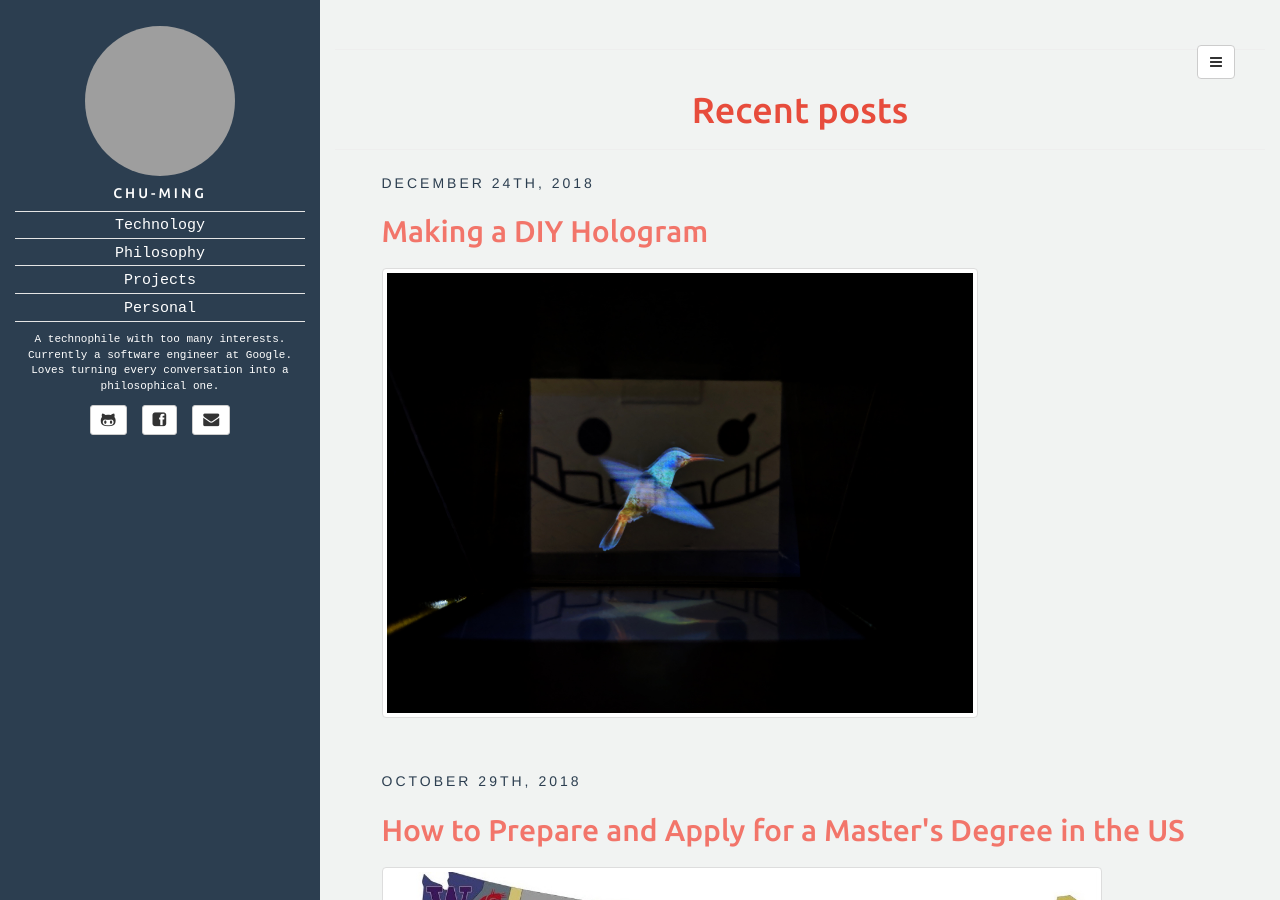
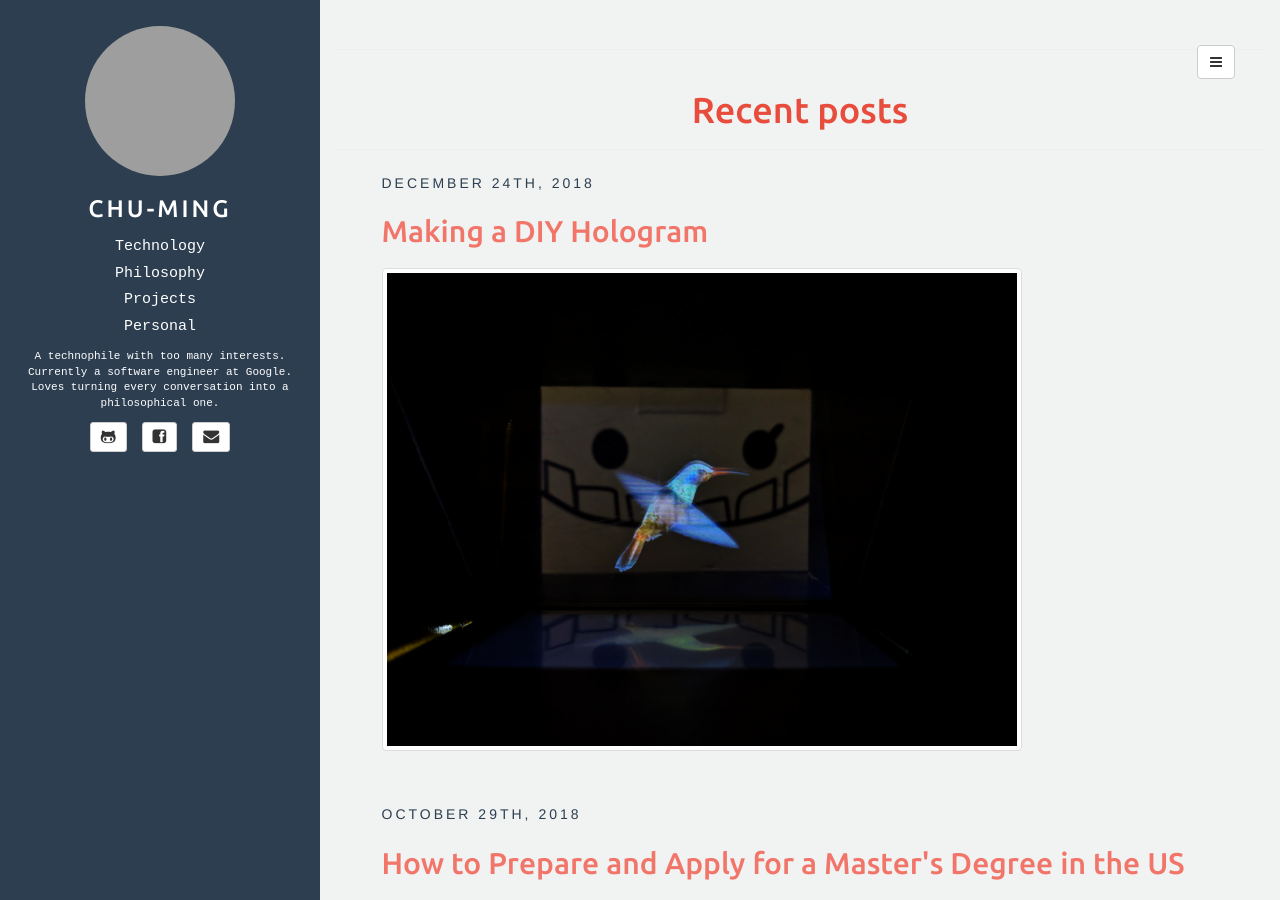
Before and after one commit to changchuming/changchuming.github.io, a Jekyll site: the page built from index.html, in a window 1280 px wide and 900 px high. Built offline with Jekyll 4.4.1, drawn with Linux system fonts in a browser that asks for light colours; the list of posts is cut into pages by our own code; grey boxes are pictures that could not be loaded.

Commit message:
Updated layout

```diff
--- a/_includes/default.html
+++ b/_includes/default.html
@@ -2,9 +2,9 @@
 <html>
 <head>
 	<meta charset="utf-8">
-	<title>{{ site.defaults.title }}</title>
-	{% if site.defaults.description %}
-	<meta name="description" content="{{ site.defaults.description }}">
+	<title>{{ page.title }}</title>
+	{% if page.description %}
+	<meta name="description" content="{{ page.description }}">
 	{% endif %}
 	<meta name="author" content="{{ site.author.name }}">
 
--- a/_includes/sidebar.html
+++ b/_includes/sidebar.html
@@ -4,9 +4,9 @@
 	<a href="{{ site.BASE_PATH }}/">
 		<img src="http://www.gravatar.com/avatar/{{site.author.email_md5}}?s=150" class="img-circle" />
 	</a>
-	<h5 class="title">
+	<h3 class="title">
         <a href="{{ site.BASE_PATH }}/">{{ site.author.name }}</a>
-    </h5>
+    </h3>
 </header>
 
 <div id="blog-list" class="text-center">
--- a/assets/css/style.css
+++ b/assets/css/style.css
@@ -69,14 +69,14 @@
 }
 
 /*adds border top to first nav box */
-#blog-list li:first-child{
+/*#blog-list li:first-child{
 	border-top: 1px #e5e5e5 solid;
-}
+}*/
 
 /*adds border to bottom nav boxes*/
-#blog-list li{
+/*#blog-list li{
 	border-bottom: 1px #e5e5e5 solid;
-}
+}*/
 
 #blog-list li {
 	font-family: "Courier New", Courier, monospace;
@@ -230,5 +230,5 @@
 }
 
 img.thumbnail {
-	max-height: 50vh;
+	max-width: 50vw;
 }
```
